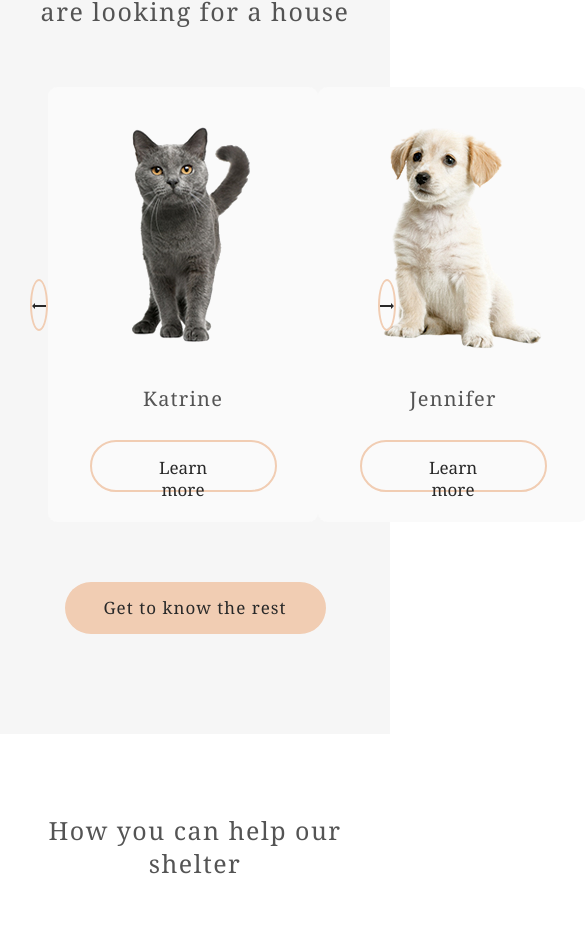
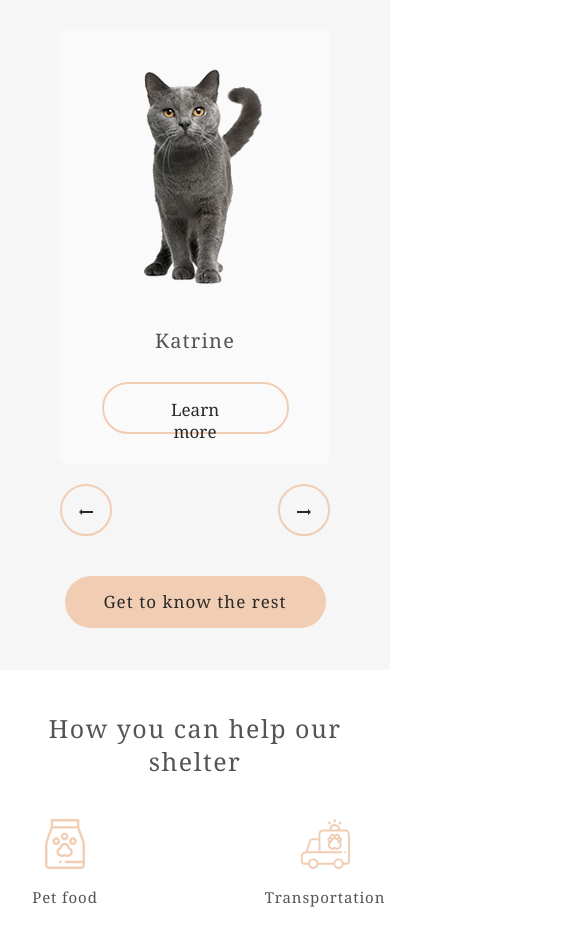
Before and after one commit to EugeneTsalko/RS-JSFE2022Q1, a plain HTML site: page shelter/pages/main/index.html in a window 390 px wide. Shown: the part 1917-2850 px from the top of the page, 585 px wide, since content can reach past the window. Drawn offline with Linux system fonts and the light colour scheme.

Commit message:
feat: add adaptive 320px to main pets and help

```diff
--- a/shelter/pages/main/index.html
+++ b/shelter/pages/main/index.html
@@ -7,7 +7,6 @@
     <title>Shelter - main page</title>
     <link type="image/png" sizes="16x16" rel="icon" href="../../assets/images/png/favicon.png">
     <link rel="stylesheet" href="style.css">
-    <meta name="viewport" content="width=device-width, initial-scale=1.0">
 </head>
 <body>
     <main class="main">
--- a/shelter/pages/main/style.scss
+++ b/shelter/pages/main/style.scss
@@ -310,6 +310,10 @@ h3 {
     padding-bottom: 100px;
     width: 100%;
     background-color: $colorLightL;
+
+    @media screen and (max-width: 700px) {
+        padding-bottom: 42px;
+    }
 }
 
 .pets-wrapper {
@@ -331,6 +335,10 @@ h3 {
         padding-left: 30px;
         padding-right: 30px;
     }
+
+    @media screen and (max-width: 700px) {
+        padding: 42px 10px 0;
+    }
 }
 
 .slider {
@@ -338,6 +346,12 @@ h3 {
     margin-bottom: 60px;
     max-width: 1200px;
     width: 100%;
+
+    @media screen and (max-width: 700px) {
+        margin-top: 40px;
+        margin-bottom: 40px;
+        width: 270px;
+    }
 }
 
 .slider-wrapper {
@@ -346,6 +360,13 @@ h3 {
     justify-content: space-between;
     // max-width: 1200px;
     width: 100%;
+
+    @media screen and (max-width: 700px) {
+        flex-wrap: wrap;
+        // justify-content: center;
+        max-width: 270px;
+        gap: 20px;
+    }
 }
 
 .slider-prev, .slider-next {
@@ -364,6 +385,18 @@ h3 {
     }
 }
 
+.slider-prev {
+    @media screen and (max-width: 700px) {
+        order: 2;
+    }
+}
+
+.slider-next {
+    @media screen and (max-width: 700px) {
+        order: 3;
+    }
+}
+
 .slider-items {
     display: flex;
     justify-content: space-between;
@@ -376,6 +409,13 @@ h3 {
             display: none;
         }
         max-width: 580px;
+    }
+
+    @media screen and (max-width: 700px) {
+        .pet-card:nth-child(2) {
+            display: none;
+        }
+        max-width: 270px;
     }
 }
 
@@ -426,6 +466,10 @@ h3 {
     width: 100%;
     background-color: $colorLightXl;
     margin-bottom: 100px;
+
+    @media screen and (max-width: 700px) {
+        margin-bottom: 0;
+    }
 }
 
 .help-wrapper {
@@ -437,6 +481,10 @@ h3 {
     h3 {
         max-width: 320px;
         text-align: center;
+    }
+
+    @media screen and (max-width: 700px) {
+        margin-top: 42px;
     }
 }
 
@@ -462,6 +510,15 @@ h3 {
         @media screen and (max-width: 1279px) {
             width: 170px;
         }
+
+        @media screen and (max-width: 700px) {
+            height: 87px;
+            width: 130px;
+            font-size: 15px;
+            img {
+                height: 50px;
+            }
+        }
     }
 
     :nth-child(6) {
@@ -483,6 +540,12 @@ h3 {
     @media screen and (max-width: 1279px) {
         gap: 53px;
         max-width: 630px;
+    }
+
+    @media screen and (max-width: 700px) {
+        margin-top: 42px;
+        margin-bottom: 42px;
+        gap: 30px;
     }
 }
 
```
Also changed, not shown: shelter/pages/main/style.css, 1 other file.
